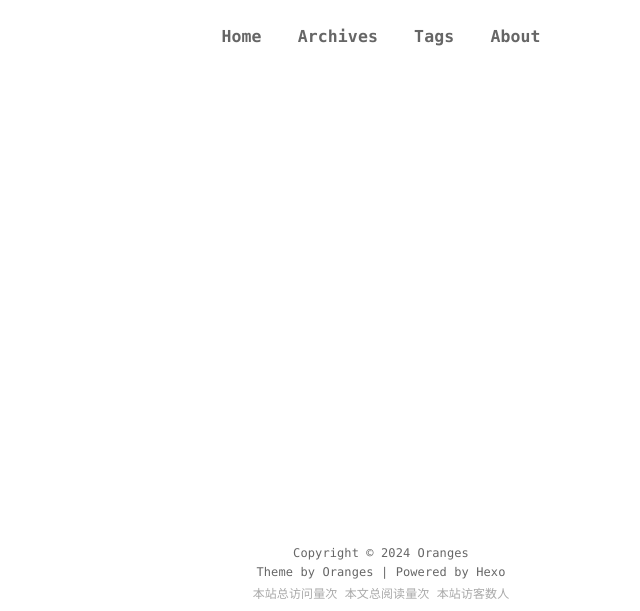
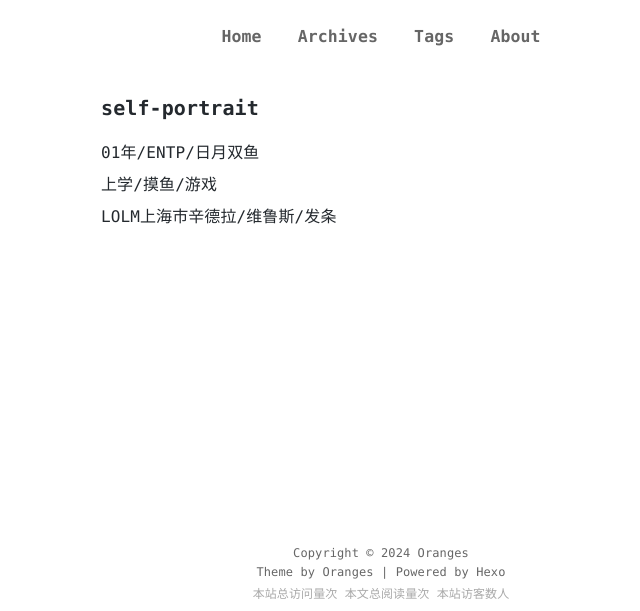
Before and after one commit to ChloeWenyiZhang/ChloeWenyiZhang.github.io, a plain HTML site: page about/index.html in a window 1280 px wide. Shown: the part 189-800 px from the top of the page, without its empty margins (259-899 px from the left). Drawn offline with nearby package versions, Linux system fonts and the light colour scheme; some packages are replaced by stand-ins of ours; a script that the page names is missing; some icons are missing; a small style sheet from the web is missing.

Commit message:
Site updated: 2024-04-20 20:02:42

```diff
--- a/about/index.html
+++ b/about/index.html
@@ -152,6 +152,7 @@
   <!-- 关于页 url形式：https://yoursite/about/ -->
     <div class="container about-index">
       <div class="markdown-body">
+        <h3 id="self-portrait"><a href="#self-portrait" class="headerlink" title="self-portrait"></a>self-portrait</h3><p>01年&#x2F;ENTP&#x2F;日月双鱼<br>上学&#x2F;摸鱼&#x2F;游戏<br>LOLM上海市辛德拉&#x2F;维鲁斯&#x2F;发条</p>
 
       </div>
     </div>
```
